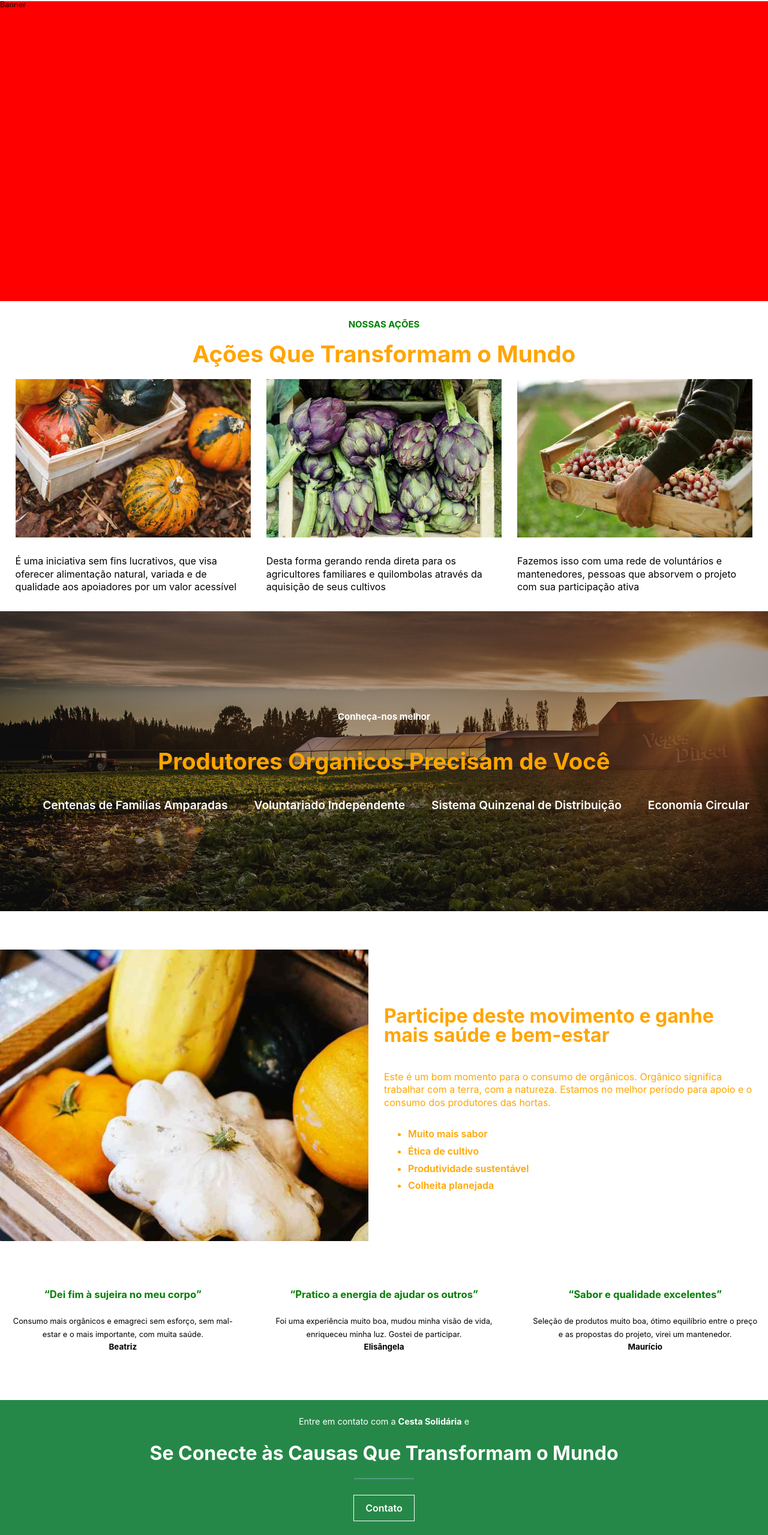
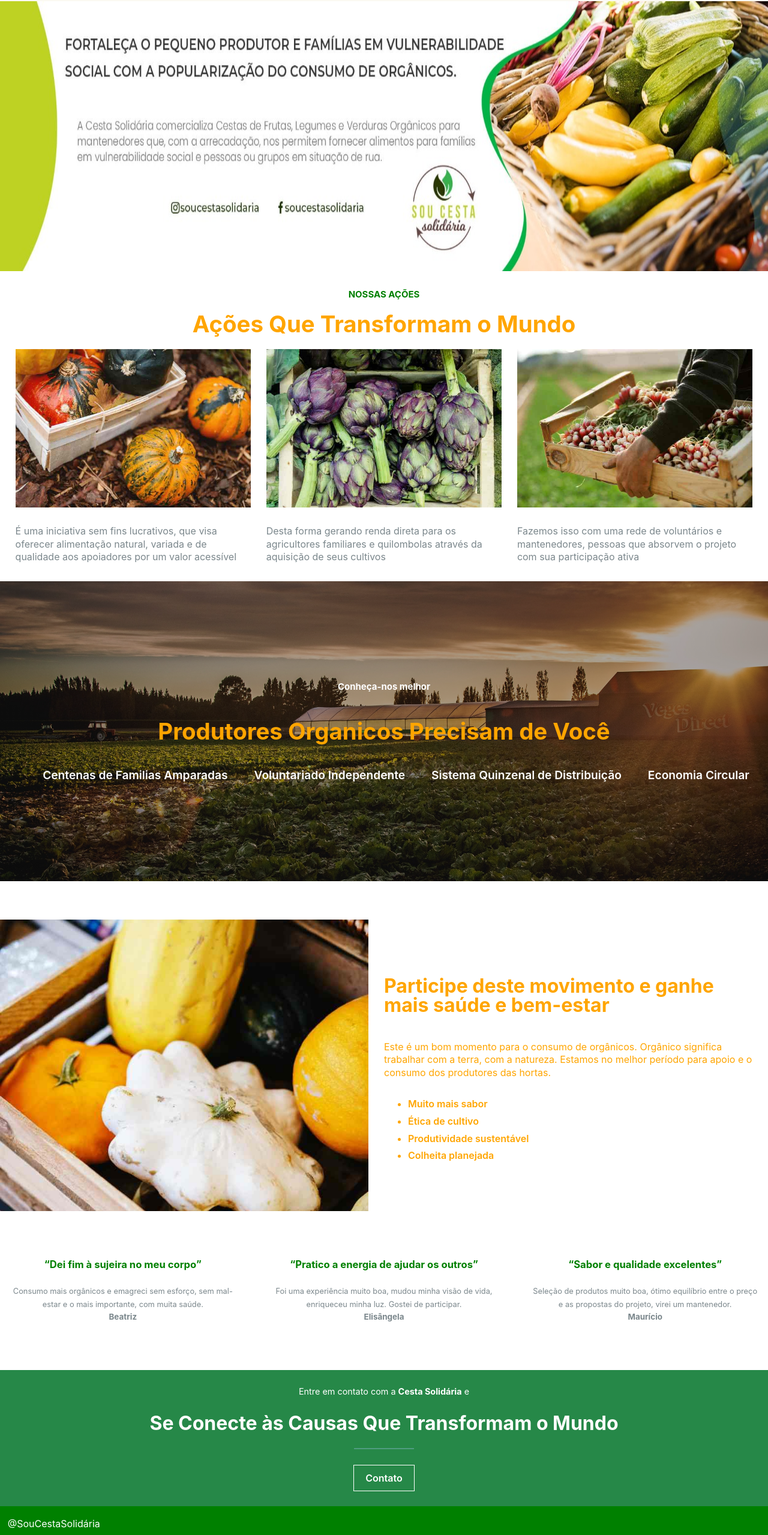
Before and after one commit to KiwiDev808/sou-cesta-solidaria, a Next.js app: page / in a window 1280 px wide. Shown: the part 168-2727 px from the top of the page at 60% size. Built offline with nearby package versions, Linux system fonts and the light colour scheme.

Commit message:
feat:card for products scratch file

```diff
--- a/src/components/Home/Banner/index.tsx
+++ b/src/components/Home/Banner/index.tsx
@@ -1,6 +1,12 @@
+/* eslint-disable @next/next/no-img-element */
 import React from 'react'
+import banner from '../../../../public/images/banner.jpeg'
 import styles from './styles.module.scss'
 
 export const Banner = () => {
-  return <div className={styles.bannerContainer}>Banner</div>
+  return (
+    <div className={styles.bannerContainer}>
+      <img src={banner.src} alt="banner of site" />
+    </div>
+  )
 }
--- a/src/components/Home/Banner/styles.module.scss
+++ b/src/components/Home/Banner/styles.module.scss
@@ -1,5 +1,11 @@
 .bannerContainer {
   display: flex;
   background: red;
-  height: 500px;
+  height: 450px;
+  object-fit: contain;
+
+  img {
+    width: 100%;
+    height: 100%;
+  }
 }
--- a/src/components/Home/CommentCarousel/styles.module.scss
+++ b/src/components/Home/CommentCarousel/styles.module.scss
@@ -3,6 +3,7 @@
   display: flex;
   flex-wrap: wrap;
   gap: 4rem;
+  color: var(--text);
 
   .comment {
     flex: 1;
--- a/src/components/Home/HeroSection/FirstSection/Card/styles.module.scss
+++ b/src/components/Home/HeroSection/FirstSection/Card/styles.module.scss
@@ -18,6 +18,7 @@
   }
 
   p {
+    color: var(--text);
     font-size: 1.25rem;
   }
 }
--- a/src/components/common/Footer/Footer.tsx
+++ b/src/components/common/Footer/Footer.tsx
@@ -1,5 +1,10 @@
 import React from 'react'
+import styles from './styles.module.scss'
 
 export const Footer = () => {
-  return <div>Footer</div>
+  return (
+    <div className={styles.footerContainer}>
+      <p>@SouCestaSolidária</p>
+    </div>
+  )
 }
--- /dev/null
+++ b/src/components/common/Footer/styles.module.scss
@@ -0,0 +1,11 @@
+.footerContainer {
+  display: flex;
+  padding: 1rem;
+  height: 60px;
+  align-items: center;
+  color: white;
+  background: green;
+  p {
+    font-size: 1.25rem;
+  }
+}
--- a/src/styles/globals.scss
+++ b/src/styles/globals.scss
@@ -9,6 +9,7 @@ body {
 :root {
   --nav-link: #664945;
   --nav-link-hover: #38b24f;
+  --text: #7b878c;
 }
 
 @media (max-width: 1080px) {
```
Also changed, not shown: src/components/Loja/CardProduto/index.tsx (added, +14 -0 lines), public/images/Loja/produto.jpg (added), public/images/banner.jpeg (added), src/components/Loja/CardProduto/styles.module.scss (added).
